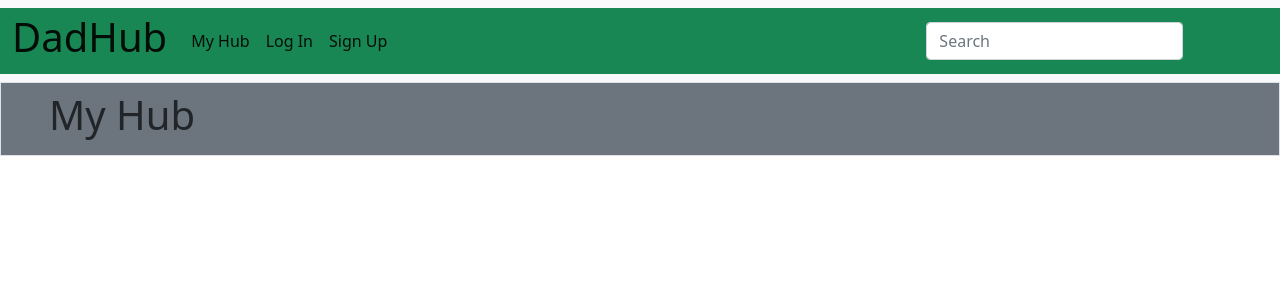
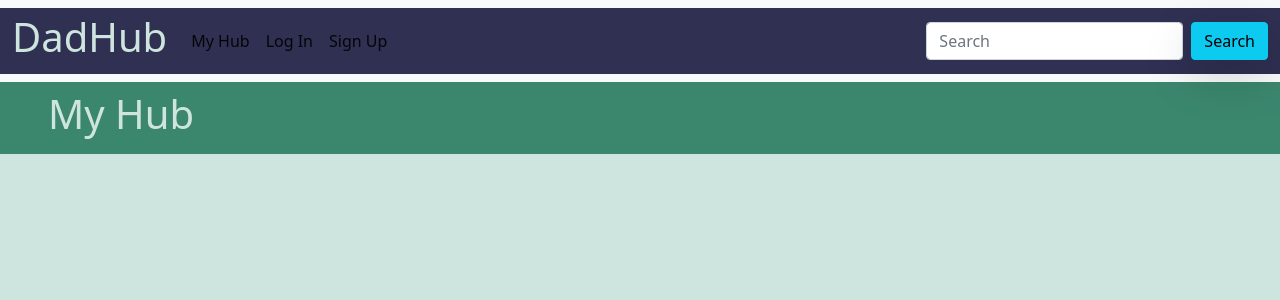
Before and after one commit to ekelly55/DadHub, a Django app: page /blurbs/ in a window 1280 px wide. Shown: the top 300 px of the page. Run offline with Django 4.2, Linux system fonts and the light colour scheme; data that the repository does not hold is empty; some libraries are stand-ins or nearby versions.

Commit message:
home, blurbs and blurb detail styled

```diff
--- a/dad_hub/templates/base.html
+++ b/dad_hub/templates/base.html
@@ -10,12 +10,16 @@
     <link rel="stylesheet" type="text/css" href="{% static 'home/css/bootstrap.css' %}"/>
     <title>DadHub</title>
 
+    <style>
+
+
+  </style>
 </head>
 </head>
-<body>
+<body style="background-color: #CEE4DE">
     <nav class="navbar navbar-expand-lg navbar-light bg-light">
-        <div class="container-fluid bg-success">
-          <a class="navbar-brand" href="{% url 'home' %}"><h1>DadHub</h1></a>
+        <div class="container-fluid" style="background-color: #2F3052">
+          <a class="navbar-brand" style="color: #CEE4DE" href="{% url 'home' %}"><h1>DadHub</h1></a>
           <button class="navbar-toggler" type="button" data-bs-toggle="collapse" data-bs-target="#navbarSupportedContent" aria-controls="navbarSupportedContent" aria-expanded="false" aria-label="Toggle navigation">
             <span class="navbar-toggler-icon"></span>
           </button>
@@ -38,24 +42,11 @@
               {% endif %}
 
 
-              <!-- <li class="nav-item dropdown">
-                <a class="nav-link dropdown-toggle" href="#" id="navbarDropdown" role="button" data-bs-toggle="dropdown" aria-expanded="false">
-                  Dropdown
-                </a>
-                <ul class="dropdown-menu" aria-labelledby="navbarDropdown">
-                  <li><a class="dropdown-item" href="#">Action</a></li>
-                  <li><a class="dropdown-item" href="#">Another action</a></li>
-                  <li><hr class="dropdown-divider"></li>
-                  <li><a class="dropdown-item" href="#">Something else here</a></li>
-                </ul>
-              </li>
-              <li class="nav-item">
-                <a class="nav-link disabled">Disabled</a>
-              </li> -->
+
             </ul>
             <form class="d-flex">
               <input class="form-control me-2" type="search" placeholder="Search" aria-label="Search">
-              <button class="btn btn-outline-success" type="submit">Search</button>
+              <button class="btn shadow-lg outline-0 btn-info" type="submit">Search</button>
             </form>
           </div>
         </div>
--- a/dad_hub/templates/blurbs.html
+++ b/dad_hub/templates/blurbs.html
@@ -1,13 +1,13 @@
 {% extends 'base.html' %}
 {% block content %}
 
-<div class="page-title bg-secondary pt-2 pb-2 ps-5 border">
+<div class="page-title pt-2 pb-2 ps-5" style="background-color: #3B876E">
 
-    <h1 class=""> My Hub </h1>
+    <h1 style="color: #CEE4DE"> My Hub </h1>
 </div>
 {% if request.user.is_authenticated %}
-<div class="d-flex align-items-center justify-content-center">
-    <div class="container bg-secondary pt-4 pb-4 mt-5 mb-5">
+<div class="d-flex align-items-center justify-content-center" >
+    <div class="container shadow-lg pt-4 pb-4 mt-5 mb-5 rounded" style="background-color: #2F3052">
         <div class="row">
 
 
@@ -49,7 +49,7 @@
                                 <div class="row ps-5">
                                     <div class="col-1">
 
-                                        <button class="btn btn-info btn-sm" type="submit">Add Blurb</button>
+                                        <button class="btn shadow-lg border-0 btn-info btn-sm" type="submit">Add Blurb</button>
                                     </div>
                                 </div>
 
@@ -66,16 +66,16 @@
         <!-- blurb section row -->
 
         {% for blurb in blurbs %}
-        <div class="col-md m-2" style="min-width: 250px; max-width: 500px">
+        <div class="col-md m-2" style="min-width: 250px; max-width: 500px ">
             <!-- each blurb col -->
 
             <div class="container blurb_container p-2">
 
 
-                <div class="row border blurb-response row">
-                    <div class="col blurb-col bg-secondary">
+                <div class="row border blurb-response row ">
+                    <div class="col w-75 border-0 blurb-col shadow-lg rounded" style="background-color: #3B876E">
 
-                        <div class="card w-100 h-80 mt-2 mb-2 border-0 bg-secondary">
+                        <div class="card w-100 h-80 mt-2 mb-2 border-0" style="background-color: #3B876E">
                             {% if blurb.image != "" %}
                             <img src="{{blurb.image}}" class="card-img-top" alt="...">
                             {% endif %}
@@ -89,7 +89,7 @@
                             {% endif %}
                             {% endfor %}
 
-                            <div class="card-body border-0 bg-light">
+                            <div class="card-body border-0 rounded bg-light">
                                 <p class="card-text">{{blurb.content}}</p>
                                 {% if blurb.link != "" %}
                                 <p>Link:</p>
@@ -112,16 +112,16 @@
                             </div>
                             <div>
 
-                                <a href="/blurbs/{{blurb.id}}" class="btn btn-success btn-sm mb-2">Add a Response</a>
+                                <a href="/blurbs/{{blurb.id}}" class="btn shadow-lg btn-info btn-sm mb-2">Add a Response</a>
                             </div>
                         </div>
                         <!-- blurb col -->
                     </div>
 
 
-                    <div class="col-3 p-3 bg-secondary response-col w-100">
+                    <div class="col-3 p-3 response-col w-100" style="background-color: #2F3052">
                         <div class="d-flex align-items-center justify-content-center">
-                            <a class="btn btn-info m-3" data-toggle="collapse" href="#a{{blurb.id}}responses"
+                            <a class="btn shadow-lg btn-info m-3" data-toggle="collapse" href="#a{{blurb.id}}responses"
                                 role="button" aria-expanded="false" aria-controls="collapseExample">
                                 Responses
                             </a>
--- a/dad_hub/templates/home.html
+++ b/dad_hub/templates/home.html
@@ -15,9 +15,9 @@
             </div >
             <div class="d-flex align-items-center justify-content-center">
 
-                <a href="/accounts/login" class="btn btn-primary btn-lg m-5">Log In</a>
-                <a href="/accounts/signup" class="btn btn-success btn-lg m-5">Sign Up</a>
-                <a href="/blurbs" class="btn btn-secondary btn-lg m-5">Just Looking</a>
+                <a href="/accounts/login" class="btn border-0 shadow btn-primary btn-lg m-5">Log In</a>
+                <a href="/accounts/signup" class="btn border-0 shadow btn-success btn-lg m-5">Sign Up</a>
+                <a href="/blurbs" class="btn border-0 shadow btn-secondary btn-lg m-5">Just Looking</a>
             </div>
 
         </div>
```
Also changed, not shown: dad_hub/templates/blurb_detail.html (+12 -9 lines).
